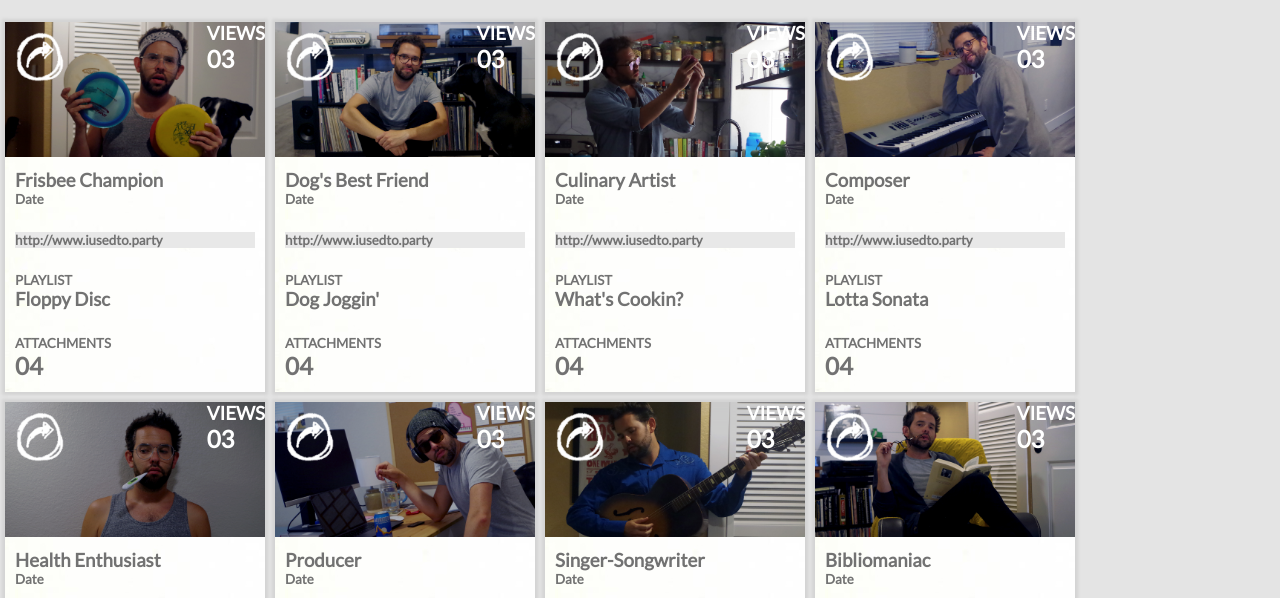
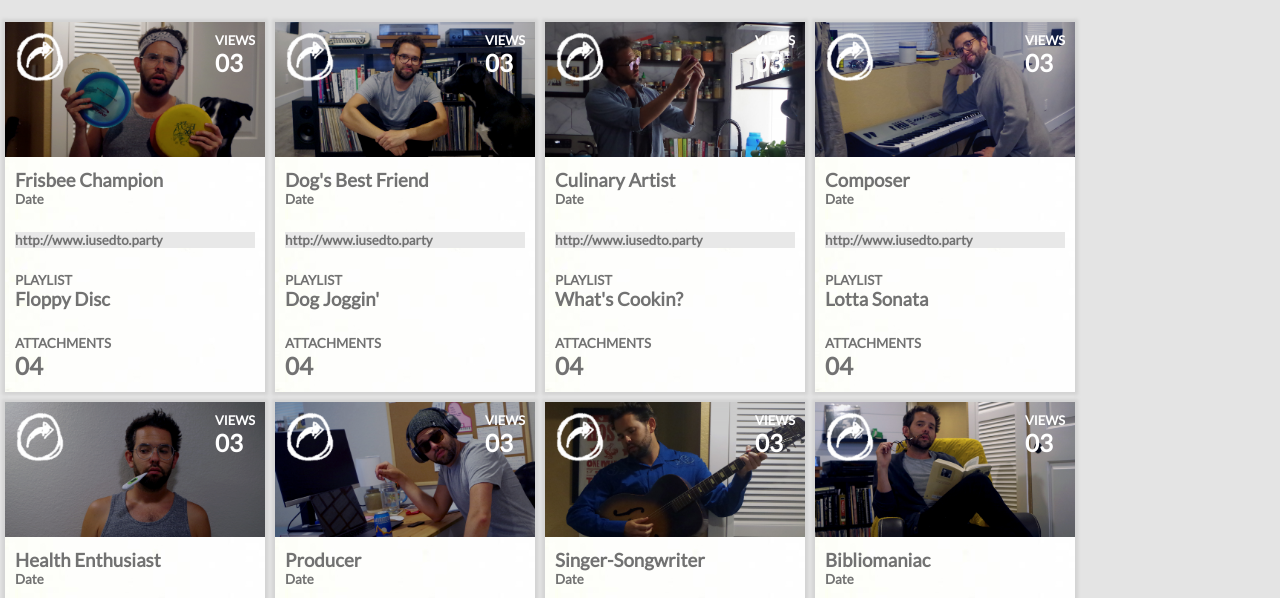
Before and after one commit to davidleach724/itsdave_staticcomp, a plain HTML site: page index.html in a window 1280 px wide. Shown: the part 202-800 px from the top of the page. Drawn offline with Linux system fonts and the light colour scheme.

Commit message:
Add user-view class

```diff
--- a/index.html
+++ b/index.html
@@ -44,7 +44,7 @@
     <div class="user-card" >
       <div class="top-card" id="card1">
         <img src="images/icons/arrow-icon-white.png" class="arrow-icon" alt="arrow icon">
-        <div>
+        <div class="user-view">
           <h3>VIEWS</h3>
           <h2>03</h2>
         </div>
@@ -70,7 +70,7 @@
     <div class="user-card" >
       <div class="top-card" id="card2">
         <img src="images/icons/arrow-icon-white.png" class="arrow-icon" alt="arrow icon">
-        <div>
+        <div class="user-view">
           <h3>VIEWS</h3>
           <h2>03</h2>
         </div>
@@ -96,7 +96,7 @@
     <div class="user-card" >
       <div class="top-card" id="card3">
         <img src="images/icons/arrow-icon-white.png" class="arrow-icon" alt="arrow icon">
-        <div>
+        <div class="user-view">
           <h3>VIEWS</h3>
           <h2>03</h2>
         </div>
@@ -122,7 +122,7 @@
     <div class="user-card" >
       <div class="top-card" id="card4">
         <img src="images/icons/arrow-icon-white.png" class="arrow-icon" alt="arrow icon">
-        <div>
+        <div class="user-view">
           <h3>VIEWS</h3>
           <h2>03</h2>
         </div>
@@ -148,7 +148,7 @@
     <div class="user-card" >
       <div class="top-card" id="card5">
         <img src="images/icons/arrow-icon-white.png" class="arrow-icon" alt="arrow icon">
-        <div>
+        <div class="user-view">
           <h3>VIEWS</h3>
           <h2>03</h2>
         </div>
@@ -174,7 +174,7 @@
     <div class="user-card" >
       <div class="top-card" id="card6">
         <img src="images/icons/arrow-icon-white.png" class="arrow-icon" alt="arrow icon">
-        <div>
+        <div class="user-view">
           <h3>VIEWS</h3>
           <h2>03</h2>
         </div>
@@ -200,7 +200,7 @@
     <div class="user-card" >
       <div class="top-card" id="card7">
         <img src="images/icons/arrow-icon-white.png" class="arrow-icon" alt="arrow icon">
-        <div>
+        <div class="user-view">
           <h3>VIEWS</h3>
           <h2>03</h2>
         </div>
@@ -226,7 +226,7 @@
     <div class="user-card" >
       <div class="top-card" id="card8">
         <img src="images/icons/arrow-icon-white.png" class="arrow-icon" alt="arrow icon">
-        <div>
+        <div class="user-view">
           <h3>VIEWS</h3>
           <h2>03</h2>
         </div>
--- a/styles.css
+++ b/styles.css
@@ -27,26 +27,13 @@ nav {
   display: flex;
 }
 
-.user-shares {
+.user-shares, .user-music, .user-video {
  display: flex;
  align-items: center;
  padding-left: 15px;
  padding-right: 15px;
 }
 
-.user-music {
- display: flex;
- align-items: center;
- padding-left: 15px;
- padding-right: 15px;
-}
-
-.user-video {
-display: flex;
-align-items: center;
-padding-left: 15px;
-padding-right: 15px;
-}
 
 h4 {
   margin: 15px;
@@ -72,7 +59,6 @@ h4 {
 .user-card-section {
   display: flex;
   flex-wrap: wrap;
-  /* justify-content: space-around; */
 }
 
 h1 {
@@ -95,6 +81,17 @@ h1 {
   height: 135px;
   width: 100%;
   color: rgb(255, 255, 255);
+}
+
+.user-view h3{
+  display: flex;
+  flex-direction: column;
+  align-items: center;
+  font-size: 1vw;
+}
+
+.user-view {
+  padding: 10px;;
 }
 
 .bottom-card {
```
